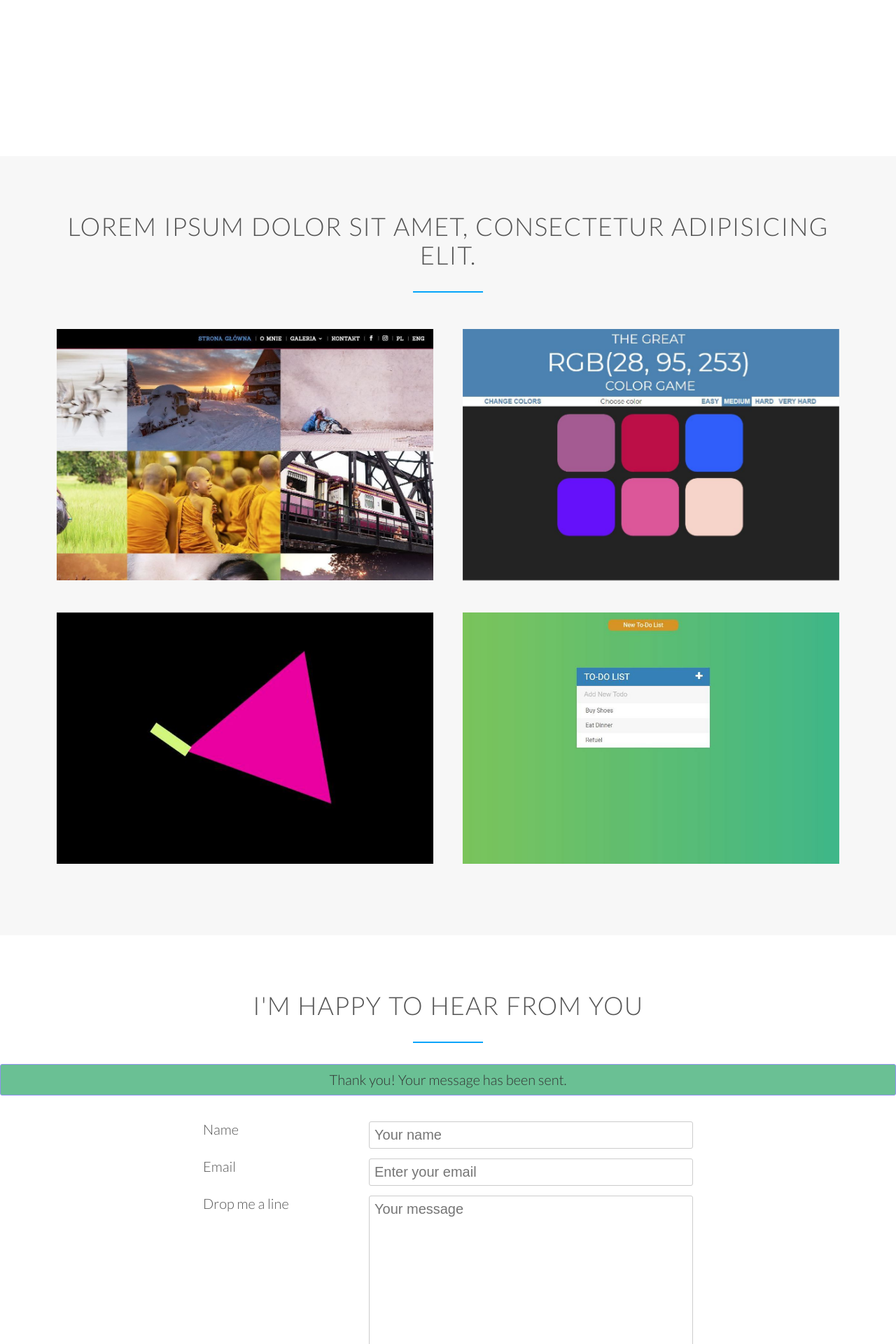
After one commit to MariosApps/MariosApps.github.io, a PHP site: page /index.php?success=1 in a window 1280 px wide. The commit adds this page. Shown: the part 2000-3920 px from the top of the page at 70% size. Run offline with PHP 8.4, Linux system fonts and the light colour scheme; some libraries are stand-ins or nearby versions; some web fonts are replaced.

Commit message:
Made few changes

```diff
--- /dev/null
+++ b/index.php
@@ -0,0 +1,215 @@
+<!DOCTYPE html>
+<html lang="en">
+<head>
+    <meta charset="utf-8">
+    <meta name="viewport" content="width=device-width, initial-scale=1.0">
+
+    <link href="resources/img/favicon.ico" rel="shortcut icon" type="image/x-icon" />
+    <link rel="stylesheet" href="vendors/css/ionicons.min.css" type="text/css">
+    <link rel="stylesheet" href="vendors/css/normalize.css" type="text/css">
+    <link rel="stylesheet" href="vendors/css/grid.css" type="text/css">
+    <link rel="stylesheet" href="resources/css/style.css" type="text/css">
+    <link rel="stylesheet" href="resources/css/queries.css">
+    <link rel="stylesheet" href="https://cdn.jsdelivr.net/npm/animate.css@3.5.2/animate.min.css">
+    <link href="https://fonts.googleapis.com/css?family=Lato:100,300,300i,400" rel="stylesheet">
+    <title>Mariusz Stanosz | Portfolio</title>
+</head>
+<body>
+
+<!--   header -->
+    <header id="home">
+        <nav>
+            <div class="row">
+               <a href="#home"><img class="logo" src="resources/img/white-logo.png" alt="logo"></a>
+               <a href="#home"><img class="logo-black" src="resources/img/black-logo.png" alt="logo"></a>
+
+                <ul class="main-nav js-main-nav">
+                    <li><a href="#about">About</a></li>
+                    <li><a href="#skills">Skills</a></li>
+                    <li><a href="#projects">Projects</a></li>
+                    <li><a href="#contact">Contact</a></li>
+                    <li class="separator">|</li>
+                    <li><a href="index.php">Eng</a></li>
+                    <li><a href="index-pl.php">Pl</a></li>
+                    <li class="separator">|</li>
+                    <li><a href="https://github.com/PampuchSkrytozerca" target="_blank"><i class="icon ion-social-github"></i></a></li>
+                    <li><a href="https://www.linkedin.com/in/mariuszstanosz" target="_blank"><i class="icon ion-social-linkedin"></i></a></li>
+                </ul>
+                <a class="mobile-nav-icon js-nav-icon"><i class="ion-navicon-round"></i></a>
+            </div>
+        </nav>
+        <div class="text-box">
+            <h1>Hello World... <br><span>My name is Mariusz and I want to become Junior Front-End Developer</span></h1>
+            <a class="btn btn-full js-scroll-to-about" href="#">About Me</a>
+            <a class="btn btn-ghost js-scroll-to-projects" href="#">Projects</a>
+        </div>
+   </header>
+
+<!--   About Section   -->
+   <section class="section-about js-section-about" id="about">
+      <div class="row">
+          <h2>Lorem ipsum dolor sit amet, consectetur adipisicing elit.</h2>
+          <p class="long-copy">Lorem ipsum dolor sit amet, consectetur adipisicing elit. Minima eum, aliquid exercitationem voluptas veniam sed, illo, nisi commodi laudantium consequuntur officia esse suscipit temporibus in. Distinctio, iste porro repudiandae quaerat. Lorem ipsum dolor sit amet, consectetur adipisicing elit. Earum fugit soluta neque est ipsam ad porro autem qui temporibus, impedit aspernatur tenetur commodi quis animi nisi voluptatem, id. Eligendi, rem? Lorem ipsum dolor sit amet, consectetur adipisicing elit. Debitis animi totam praesentium dignissimos illo perferendis alias dolorum ipsum culpa commodi est quam, similique reiciendis tempora eum excepturi, voluptates possimus. Officia.lorem.Lorem ipsum dolor sit amet, consectetur adipisicing elit. Minima eum, aliquid exercitationem voluptas veniam sed, illo, nisi commodi laudantium consequuntur officia esse suscipit temporibus in. Distinctio, iste porro repudiandae quaerat. Lorem ipsum dolor sit amet, consectetur adipisicing elit.</p>
+      </div>
+   </section>
+
+   <!--   Skills Section  -->
+   <section id="skills">
+       <div class="row">
+          <h2>Lorem ipsum dolor sit amet, consectetur adipisicing elit.</h2>
+       </div>
+       <div class="row" id="js-wp-1">
+           <div class="col span-1-of-3 box">
+              <img class="image" src="resources/img/HTML_Logo.png" alt="HTML5 logo">
+           </div>
+           <div class="col span-1-of-3 box">
+               <img class="image" src="resources/img/CSS3_logo.png" alt="CSS3 logo">
+           </div>
+           <div class="col span-1-of-3 box">
+               <img class="image" src="resources/img/JS_logo.png" alt="JavaScript logo">
+           </div>
+       </div>
+       <div class="row" id="js-wp-2">
+           <div class="col span-1-of-3 box">
+              <img class="image" src="resources/img/GitHub_logo.png" alt="GitHub logo">
+           </div>
+           <div class="col span-1-of-3 box">
+               <img class="image" src="resources/img/jQuery_logo.png" alt="jQuerry logo">
+           </div>
+           <div class="col span-1-of-3 box">
+               <img class="image" src="resources/img/bootstrap_logo.png" alt="bootstrap logo">
+           </div>
+       </div>
+   </section>
+
+<!--   Projects Section   -->
+   <section class="section-projects js-section-projects" id="projects">
+      <div class="row">
+          <h2>Lorem ipsum dolor sit amet, consectetur adipisicing elit.</h2>
+       </div>
+
+       <div class="row">
+          <div class="col span-1-of-2 box">
+               <div class="project">
+                <img class="project-image" src="resources/img/ms.jpg" alt="RGB Guessing Game">
+                   <div class="portfolio">
+                        <h4>Personal Photography Portfolio</h4>
+                        <a class="btn btn-full" href="http://mariuszstanosz.com/" target="_blank">www</a>
+                    </div>
+                </div>
+            </div>
+            <div class="col span-1-of-2 box">
+               <div class="project">
+                  <img class="project-image" src="resources/img/RGB.JPG" alt="RGB Guessing Game">
+                   <div class="portfolio">
+                        <h4>RGB Guessing Game</h4>
+                        <a class="btn btn-full" href="https://pampuchskrytozerca.github.io/RGB-Guessing-Game/" target="_blank">www</a>
+                        <a class="btn btn-full" href="https://github.com/PampuchSkrytozerca/RGB-Guessing-Game" target="_blank">Code</a>
+                   </div>
+                </div>
+            </div>
+        </div>
+        <div class="row">
+              <div class="col span-1-of-2 box">
+                   <div class="project">
+                    <img class="project-image" src="resources/img/Sounds_shapes.JPG" alt="RGB Guessing Game">
+                       <div class="portfolio">
+                            <h4>Shapes'n'Sounds</h4>
+                            <a class="btn btn-full" href="https://pampuchskrytozerca.github.io/Shapes-n-Sounds/" target="_blank">www</a>
+                            <a class="btn btn-full" href="https://github.com/PampuchSkrytozerca/Shapes-n-Sounds" target="_blank">Code</a>
+                       </div>
+                    </div>
+                </div>
+                <div class="col span-1-of-2 box">
+                   <div class="project">
+                    <img class="project-image" src="resources/img/Todo.JPG" alt="RGB Guessing Game">
+                       <div class="portfolio">
+                            <h4>Todo List</h4>
+                            <a class="btn btn-full" href="https://pampuchskrytozerca.github.io/Todo-List/" target="_blank">www</a>
+                            <a class="btn btn-full" href="https://github.com/PampuchSkrytozerca/Todo-List" target="_blank">Code</a>
+                       </div>
+                    </div>
+                </div>
+           </div>
+       </section>
+
+
+<!--  Contact Section  -->
+    <section id="contact">
+            <div class="row">
+                <h2>I'm happy to hear from you</h2>
+            </div>
+
+                    <?php
+                    if($_GET['success'] == 1) {
+                        echo "<div class=\"form-messages success\">Thank you! Your message has been sent.</div>";
+                    } if($_GET['success'] == -1) {
+                        echo "<div class=\"form-messages error\">Oops! Something went wrong, please try again.</div>";
+                    }
+                    ?>
+
+            <form method="post" action="mail.php" class="contact-form">
+                <div class="row">
+                 <div class="col span-1-of-3">
+                     <label for="name">Name</label>
+                 </div>
+                 <div class="col span-2-of-3">
+                     <input type="text" name="name" id="name" placeholder="Your name" required>
+                 </div>
+              </div>
+              <div class="row">
+                 <div class="col span-1-of-3">
+                     <label for="email">Email</label>
+                 </div>
+                 <div class="col span-2-of-3">
+                     <input type="email" name="email" id="email" placeholder="Enter your email" required>
+                 </div>
+              </div>
+              <div class="row">
+                 <div class="col span-1-of-3">
+                     <label>Drop me a line</label>
+                 </div>
+                 <div class="col span-2-of-3">
+                     <textarea name="message" rows="10" placeholder="Your message"></textarea>
+                 </div>
+              </div>
+              <div class="row">
+                 <div class="col span-1-of-3">
+                     <label>&nbsp;</label>
+                 </div>
+                 <div class="col span-2-of-3">
+                     <input type="submit" value="Send it!">
+                 </div>
+              </div>
+          </form>
+    </section>
+
+<!--  Footer  -->
+   <footer>
+       <div class="row">
+           <div class="col span-1-of-2">
+               <ul class="footer-nav">
+                   <li><a href="#home">Home</a></li>
+                   <li><a href="#about">About</a></li>
+                   <li><a href="#projects">Projects</a></li>
+                   <li><a href="#skills">Skills</a></li>
+               </ul>
+           </div>
+           <div class="col span-1-of-2">
+               <ul class="social-nav">
+                   <li><a href="https://github.com/PampuchSkrytozerca" target="_blank"><i class="icon ion-social-github"></i></a></li>
+                   <li><a href="https://www.linkedin.com/in/mariuszstanosz" target="_blank"><i class="icon ion-social-linkedin"></i></a></li>
+               </ul>
+           </div>
+       </div>
+   </footer>
+
+        <script src="https://ajax.googleapis.com/ajax/libs/jquery/3.3.1/jquery.min.js"></script>
+        <script src="https://cdn.jsdelivr.net/npm/respond.js@1.4.2/dest/respond.min.js"></script>
+        <script src="https://cdn.jsdelivr.net/npm/html5shiv@3.7.3/dist/html5shiv.min.js"></script>
+        <script src="https://cdn.jsdelivr.net/npm/selectivizr@1.0.3/selectivizr.min.js"></script>
+        <script src="vendors/js/jquery.waypoints.min.js"></script>
+        <script src="resources/js/script.js"></script>
+</body>
+
+</html>
--- a/resources/css/style.css
+++ b/resources/css/style.css
@@ -41,7 +41,7 @@ section {
 
 /*----------------HEADINGS---------------*/
 
-h1, h2, h3, h4 {
+h1, h2, h3 {
     font-weight: 300;
     text-transform: uppercase;
 }
@@ -70,8 +70,9 @@ h3 {
 
 h4 {
     margin-bottom: 15px;
-    color: #fff;
+    color: #000;
     font-weight: 400;
+    text-transform: uppercase;
 }
 
 h2:after {
@@ -298,37 +299,42 @@ h1 span {
 
 .section-projects { background-color: #f7f7f7; }
 
-.project-box-photography {
-    background-image: -webkit-gradient(linear, left top, left bottom, from(rgba(0, 0, 0, 0.7)), to(rgba(0, 0, 0, 0.7))), url(img/MS.JPG);
-    background-image: linear-gradient(rgba(0, 0, 0, 0.7), rgba(0, 0, 0, 0.7)), url(img/MS.JPG);
+.project {
+    position: relative;
+    width: 100%;
 }
 
-.project-box-rgb {
-    background-image: -webkit-gradient(linear, left top, left bottom, from(rgba(0, 0, 0, 0.7)), to(rgba(0, 0, 0, 0.7))), url(img/RGB.JPG);
-    background-image: linear-gradient(rgba(0, 0, 0, 0.7), rgba(0, 0, 0, 0.7)), url(img/RGB.JPG);
-}
-
-.project-box-shapes {
-    background-image: -webkit-gradient(linear, left top, left bottom, from(rgba(0, 0, 0, 0.7)), to(rgba(0, 0, 0, 0.7))), url(img/Sounds_shapes.JPG);
-    background-image: linear-gradient(rgba(0, 0, 0, 0.7), rgba(0, 0, 0, 0.7)), url(img/Sounds_shapes.JPG);
-}
-
-.project-box-todo {
-    background-image: -webkit-gradient(linear, left top, left bottom, from(rgba(0, 0, 0, 0.7)), to(rgba(0, 0, 0, 0.7))), url(img/Todo.JPG);
-    background-image: linear-gradient(rgba(0, 0, 0, 0.7), rgba(0, 0, 0, 0.7)), url(img/Todo.JPG);
-}
-
-.project {
-    background-size: cover;
-    background-position: fixed;
-    top: 0;
-    left: 0;
-    height: 40vh;
+.project-image {
+    opacity: 1;
+    display: block;
+    width: 100%;
+    height: auto;
+    -webkit-transition: .5s ease;
+    transition: .5s ease;
+    -webkit-backface-visibility: hidden;
+    backface-visibility: hidden;
 }
 
 .portfolio {
-    padding: 50% 0;
+    -webkit-transition: .5s ease;
+    transition: .5s ease;
+    opacity: 0;
+    position: absolute;
+    top: 50%;
+    left: 50%;
+    -webkit-transform: translate(-50%, -50%);
+    transform: translate(-50%, -50%);
+    -ms-transform: translate(-50%, -50%);
     text-align: center;
+}
+
+.project:hover .project-image { opacity: 0.3; }
+
+.project:hover .portfolio { opacity: 1; }
+
+.portfolio .btn {
+    text-transform: uppercase;
+    font-size: 70%;
 }
 
 
```
Also changed, not shown: index-pl.php (added, +215 -0 lines), mail-pl.php (added, +35 -0 lines), mail.php (added, +35 -0 lines), resources/img/MS.JPG, resources/img/RGB.JPG, resources/img/Sounds_shapes.JPG, resources/img/Todo.JPG, resources/img/favicon.ico (added), resources/js/script.js (line endings or trailing spaces), 1 other file.
